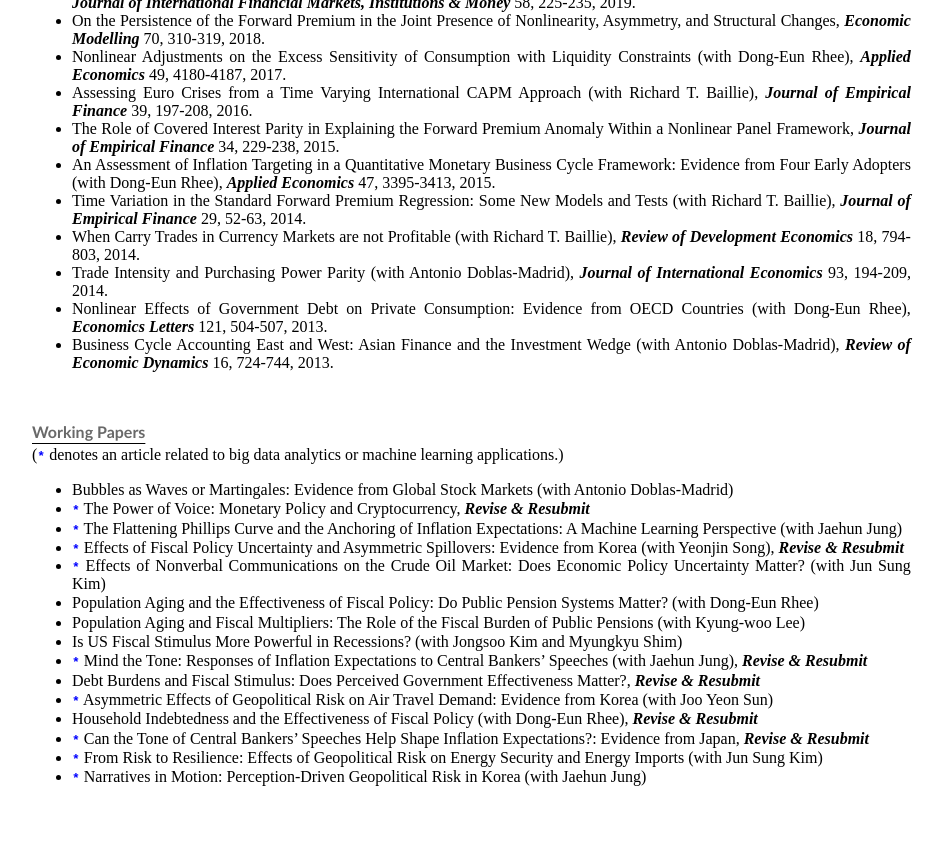
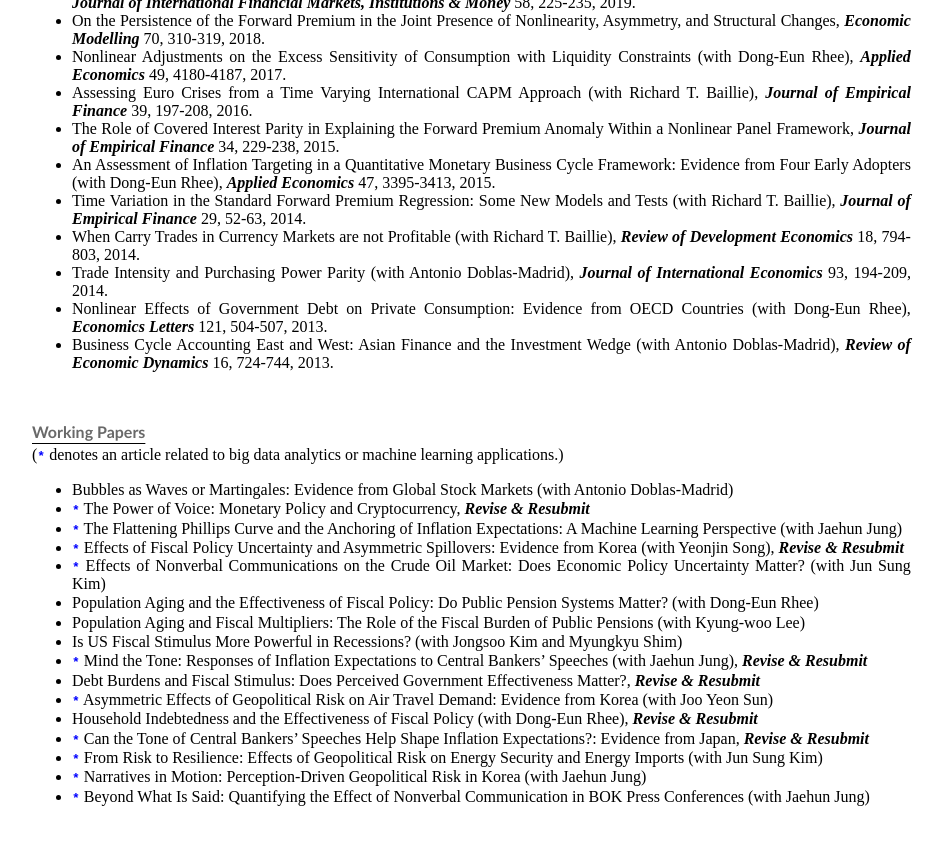
Before and after one commit to dooyeoncho/dooyeoncho.github.io, a Jekyll site: the page built from pages/research.html, in a window 1280 px wide and 900 px high, scrolled down 1030 px. Shown: the top 845 px of the window, without its empty margins (160-1103 px from the left). Built offline with Jekyll 4.4.1, drawn with Linux system fonts in a browser that asks for light colours.

Commit message:
Update research.html

```diff
--- a/pages/research.html
+++ b/pages/research.html
@@ -78,5 +78,6 @@
 		<span><li><code style="color : blue"><b>*</b></code> Can the Tone of Central Bankers’ Speeches Help Shape Inflation Expectations?: Evidence from Japan, <em property="italic"><b>Revise & Resubmit</b></em></li></span>
 		<span><li><code style="color : blue"><b>*</b></code> From Risk to Resilience: Effects of Geopolitical Risk on Energy Security and Energy Imports (with Jun Sung Kim)</li></span>
 		<span><li><code style="color : blue"><b>*</b></code> Narratives in Motion: Perception-Driven Geopolitical Risk in Korea (with Jaehun Jung)</li></span>
+		<span><li><code style="color : blue"><b>*</b></code> Beyond What Is Said: Quantifying the Effect of Nonverbal Communication in BOK Press Conferences (with Jaehun Jung)</li></span>
 	</ul>
 </div>&nbsp;&nbsp;&nbsp;&nbsp;&nbsp;&nbsp;
```
